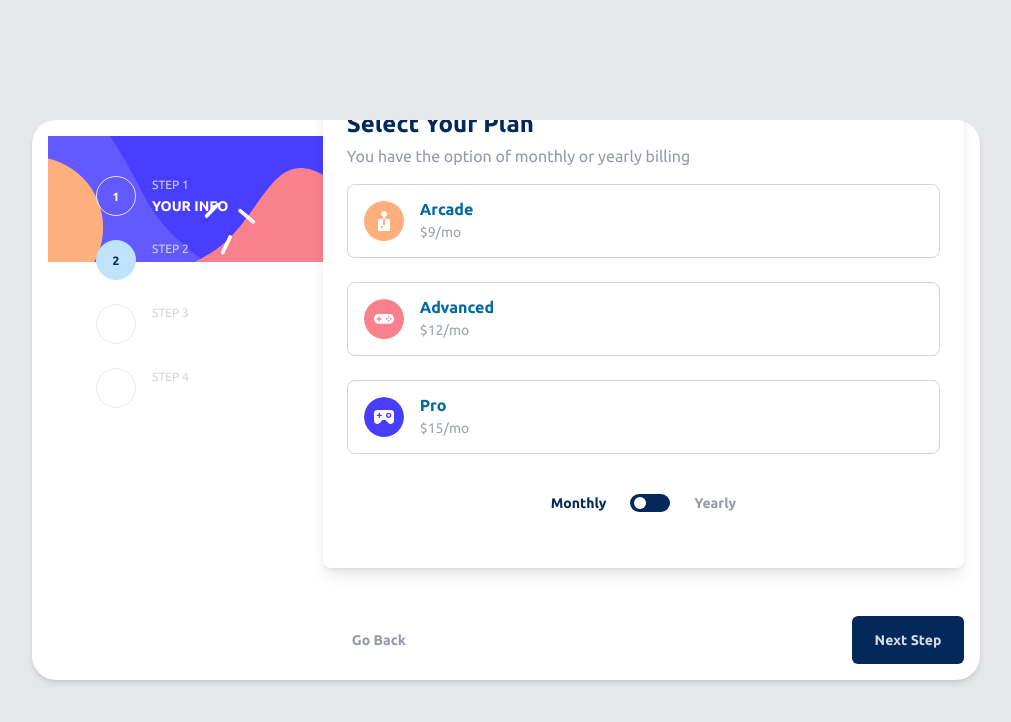
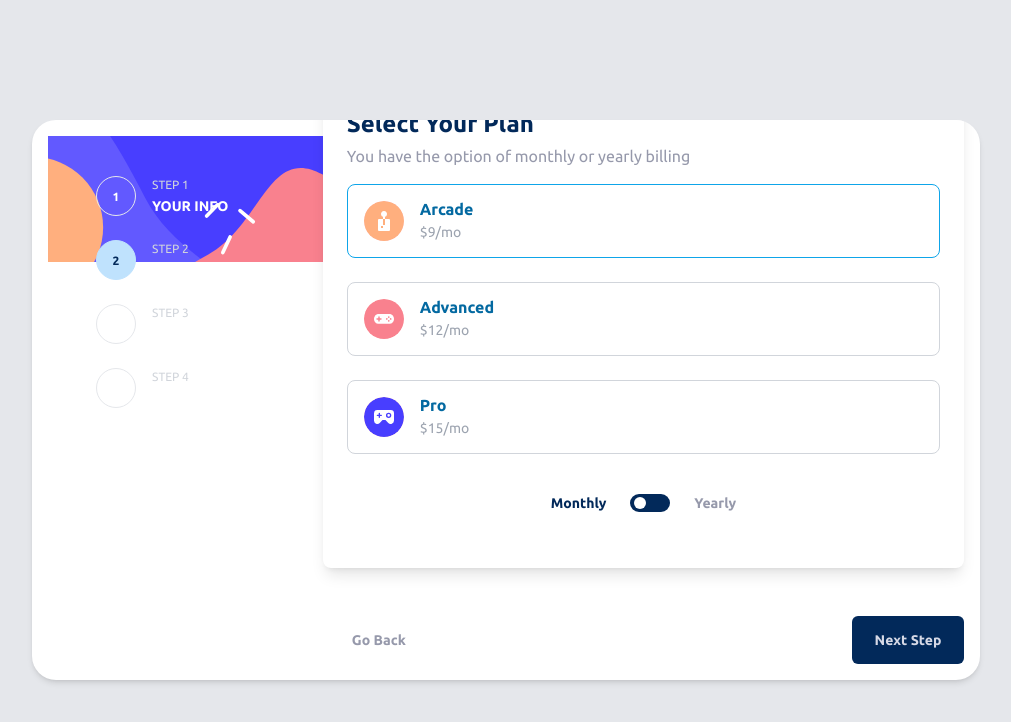
Before and after one commit to Maikolrm/react-multi-steps-form, a React (Vite) app: page / in a window 1280 px wide. Both pictures are taken after a click on the button "Next Step". Shown: the top 722 px of the page, without its empty margins (134-1145 px from the left). Built offline with nearby package versions, Linux system fonts and the light colour scheme.

Commit message:
Components - steps-form/Plans - dispatching event ( select-plan )

```diff
--- a/src/components/steps-form/Plans.jsx
+++ b/src/components/steps-form/Plans.jsx
@@ -26,12 +26,15 @@ export default function Plans(props) {
   // app state
   const { plans } = useContext(AppState)
 
+  // app dispatch
+  const appDispatch = useContext(AppDispatch)
+
   return(
     <Container styles="">
       <FormHeader heading={plans.heading} description={plans.description} />
       <Container styles="grid gap-6">
-        {plans.options.map((plan, index) => (
-          <button key={plan.id} type="button" className={`flex p-4 border rounded-lg text-left ${plans.current == index ? "border-sky-500" : "border-gray-300"}`}>
+        {plans.options.map(plan => (
+          <button onClick={() => appDispatch({ type: "select-plan", id: plan.id })} key={plan.id} type="button" className={`flex p-4 border rounded-lg text-left ${plan.selected ? "border-sky-500" : "border-gray-300"}`}>
             <Container styles="w-10 h-10 bg-red-200 rounded-full overflow-hidden">
               <img src={`/${plan.icon}`} alt={`icon ${plans.name}`} className="block w-full"/>
             </Container>
```
